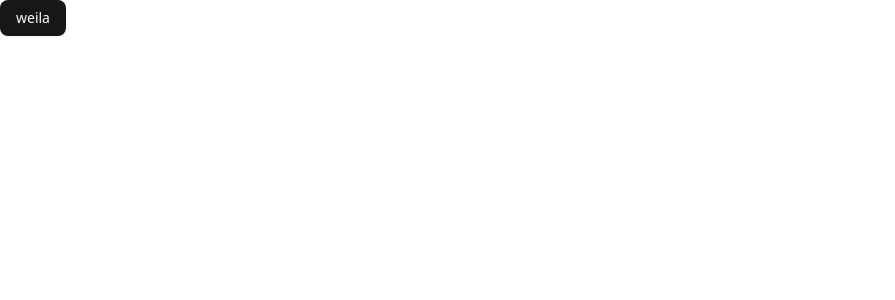
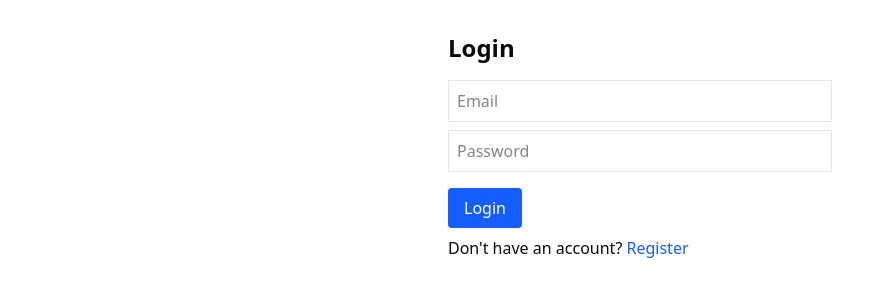
Before and after one commit to annascarzella/smartparkingreservation_iot, a Nuxt app in the folder smartparking/: page / in a window 1280 px wide. Shown: the top 300 px of the page, without its empty margins (0-895 px from the left). Built offline with nearby package versions, Linux system fonts and the light colour scheme.

Commit message:
adjusted login/registration and routing of these

```diff
--- a/smartparking/pages/ciao.vue
+++ /dev/null
@@ -1,24 +0,0 @@
-<template>
-  <div>
-    <Button> ciao </Button>
-  </div>
-</template>
-
-<script setup lang="ts">
-import { Button } from "@/components/ui/button";
-import { onMounted } from "#imports";
-import { useCookie } from "#imports";
-import { useRouter } from "#imports";
-
-const router = useRouter();
-
-onMounted(() => {
-  // Check if the access token exists in cookies
-  if (!useCookie("access_token").value) {
-    console.error("No access token found in cookies.");
-    router.push("/login"); // Redirect to login page
-  } else {
-    console.log("JWT from cookie:", useCookie("access_token").value);
-  }
-});
-</script>
--- a/smartparking/pages/index.vue
+++ b/smartparking/pages/index.vue
@@ -1,9 +1,87 @@
 <template>
-    <div>
-      <Button> weila </Button>
-    </div>
-  </template>
+  <div class="p-8 max-w-md mx-auto">
+    <h1 class="text-2xl font-bold mb-4">Login</h1>
 
-  <script setup lang="ts">
-  import { Button } from '@/components/ui/button'
-  </script>
+    <form @submit.prevent="handleLogin">
+      <input
+        v-model="email"
+        type="email"
+        placeholder="Email"
+        class="w-full p-2 border mb-2"
+      />
+      <input
+        v-model="password"
+        type="password"
+        placeholder="Password"
+        class="w-full p-2 border mb-4"
+      />
+      <button type="submit" class="bg-blue-600 text-white px-4 py-2 rounded">
+        Login
+      </button>
+      <p class="mt-2">
+        Don't have an account?
+        <router-link to="/registration" class="text-blue-600">Register</router-link>
+      </p>
+    </form>
+
+    <p v-if="error" class="text-red-500 mt-2">{{ error }}</p>
+  </div>
+</template>
+
+<script setup>
+import { ref, onMounted } from "vue";
+import { useRouter } from "vue-router";
+
+import { useUsers } from "@/composables/useUsers";
+import { useCookie } from "#app";
+
+const email = ref("");
+const password = ref("");
+const error = ref("");
+const router = useRouter();
+
+const res = ref();
+const { login } = useUsers();
+
+onMounted(() => {
+  if (useCookie("access_token").value) {
+    router.push("/map");
+    return;
+  }
+});
+
+const loginUser = async () => {
+  const payload = {
+    email: email.value,
+    password: password.value,
+  };
+  console.log("Payload for submission:", payload);
+
+  try {
+    res.value = await login(payload);
+
+    const token = useCookie("access_token", {
+      maxAge: 60 * 60 * 5, // 5 hours
+      secure: true,
+      sameSite: "None",
+    });
+    token.value = res.value.token;
+
+    router.push("/map");
+  } catch (e) {
+    console.error("Error fetching:", e);
+    error.value =
+      e.response?._data?.message || "An error occurred during registration.";
+  }
+};
+
+async function handleLogin() {
+  if (!email.value || !password.value) {
+    error.value = "Email and password are required.";
+    return;
+  }
+
+  error.value = ""; // Clear previous errors
+  await loginUser();
+}
+</script>
--- a/smartparking/pages/login.vue
+++ /dev/null
@@ -1,76 +0,0 @@
-<template>
-  <div class="p-8 max-w-md mx-auto">
-    <h1 class="text-2xl font-bold mb-4">Login</h1>
-
-    <form @submit.prevent="handleLogin">
-      <input
-        v-model="email"
-        type="email"
-        placeholder="Email"
-        class="w-full p-2 border mb-2"
-      />
-      <input
-        v-model="password"
-        type="password"
-        placeholder="Password"
-        class="w-full p-2 border mb-4"
-      />
-      <button type="submit" class="bg-blue-600 text-white px-4 py-2 rounded">
-        Login
-      </button>
-    </form>
-
-    <p v-if="error" class="text-red-500 mt-2">{{ error }}</p>
-  </div>
-</template>
-
-<script setup>
-import { ref } from "vue";
-import { useRouter } from "vue-router";
-
-import { useUsers } from "@/composables/useUsers";
-import { useCookie } from "#app";
-
-const email = ref("");
-const password = ref("");
-const error = ref("");
-const router = useRouter();
-
-const res = ref();
-const { login } = useUsers();
-
-const loginUser = async () => {
-  const payload = {
-    email: email.value,
-    password: password.value,
-  };
-  console.log("Payload for submission:", payload);
-
-  try {
-    res.value = await login(payload);
-
-    const token = useCookie("access_token", {
-      maxAge: 60 * 60 * 5, // 5 hours
-      secure: true,
-      sameSite: "None",
-    });
-    token.value = res.value.token;
-
-    router.push("/ciao");
-  } catch (e) {
-    console.error("Error fetching:", e);
-    error.value =
-      e.response?._data?.message || "An error occurred during registration.";
-  }
-};
-
-async function handleLogin() {
-  if (!email.value || !password.value) {
-    error.value = "Email and password are required.";
-    return;
-  }
-
-  error.value = ""; // Clear previous errors
-  await loginUser();
-}
-</script>
--- a/smartparking/pages/map.vue
+++ b/smartparking/pages/map.vue
@@ -138,7 +138,7 @@ const { createReservation, getCurrentReservation, extendReservation } = useReser
 onMounted(async () => {
   if (!useCookie("access_token").value) {
     console.error("No access token found in cookies.");
-    router.push("/login");
+    router.push("/");
     return;
   }
 
--- a/smartparking/pages/registration.vue
+++ b/smartparking/pages/registration.vue
@@ -24,6 +24,10 @@
       <button type="submit" class="bg-blue-600 text-white px-4 py-2 rounded">
         Register
       </button>
+      <p class="mt-2">
+        Already have an account?
+        <router-link to="/" class="text-blue-600">Login</router-link>
+      </p>
     </form>
 
     <p v-if="error" class="text-red-500 mt-2">{{ error }}</p>
@@ -31,7 +35,7 @@
 </template>
 
 <script setup>
-import { ref } from "vue";
+import { ref, onMounted } from "vue";
 import { useRouter } from "vue-router";
 
 import { useUsers } from "@/composables/useUsers";
@@ -46,6 +50,13 @@ const router = useRouter();
 const res = ref();
 
 const { register } = useUsers();
+
+onMounted(() => {
+  if (useCookie("access_token").value) {
+    router.push("/map");
+    return;
+  }
+});
 
 const insertUser = async () => {
   const payload = {
```
